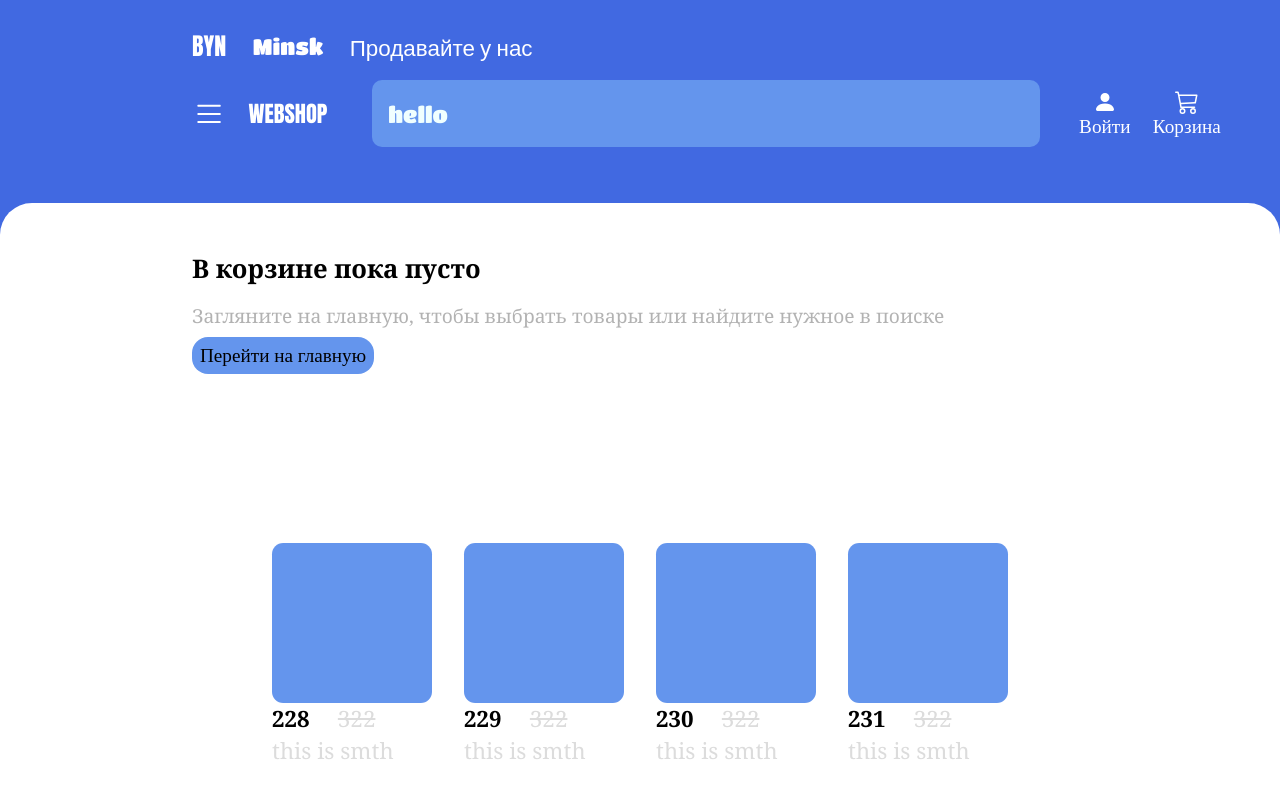
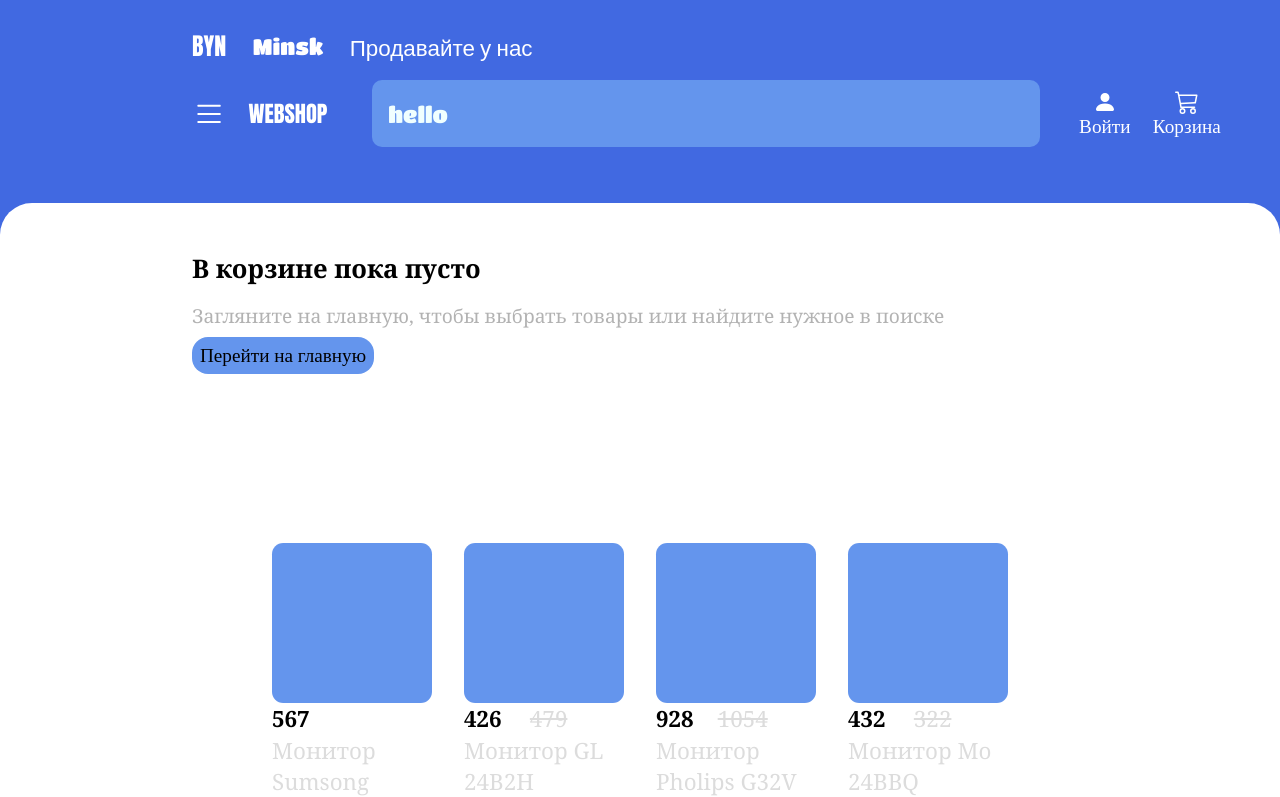
Before and after one commit to KolyaVol/ReactWebShop, a React (Create React App) app: page /cart in a window 1280 px wide. Shown: the top 797 px of the page. Built offline with nearby package versions, Linux system fonts and the light colour scheme.

Commit message:
cart trying

```diff
--- a/src/Pages/Cart/Cart.jsx
+++ b/src/Pages/Cart/Cart.jsx
@@ -1,29 +1,13 @@
 import React from 'react'
 import styles from './Cart.module.css'
 import { Link } from 'react-router-dom'
-import { useState } from 'react'
+import { useSelector } from 'react-redux'
 
 
 
 export default function Cart() {
 
-  let [prodss, setProdss] = useState([
-        {id: 1, image: '123', price: 228, sale: 322, name: 'this is smth' },
-        {id: 2, image: '123', price: 229, sale: 322, name: 'this is smth' },
-        {id: 3, image: '123', price: 230, sale: 322, name: 'this is smth' },
-        {id: 4, image: '123', price: 231, sale: 322, name: 'this is smth' },
-        {id: 5, image: '123', price: 232, sale: 322, name: 'this is smth' },
-        {id: 6, image: '123', price: 233, sale: 322, name: 'this is smth' },
-        {id: 7, image: '123', price: 234, sale: 322, name: 'this is smth' },
-        {id: 8, image: '123', price: 235, sale: 322, name: 'this is smth' },
-        {id: 9, image: '123', price: 236, sale: 322, name: 'this is smth' },
-        {id: 10, image: '123', price: 237, sale: 322, name: 'this is smth' },
-        {id: 11, image: '123', price: 238, sale: 322, name: 'this is smth' },
-        {id: 12, image: '123', price: 239, sale: 322, name: 'this is smth' },
-        {id: 13, image: '123', price: 240, sale: 322, name: 'this is smth' },
-        {id: 14, image: '123', price: 241, sale: 322, name: 'this is smth' },
-
-    ])
+  const prodList = useSelector((state) => state.prodList);
 
   return (
     <div className={styles.Cart}>
@@ -36,7 +20,7 @@ export default function Cart() {
           Перейти на главную
         </Link>
         <div className={styles.prod__list}>
-          {prodss.map((prod) =>
+          {prodList.prods.map((prod) =>
             prod.id < 8 ? (
               <div key={prod.id + "prod"} className={styles.prod__item}>
                 <div className={styles.image}></div>
--- a/src/Pages/ProdIdPage/ProdIdPage.jsx
+++ b/src/Pages/ProdIdPage/ProdIdPage.jsx
@@ -13,8 +13,8 @@ export default function Login() {
 
   const addToCart = () => {
 
-    const prodId = params.id;
-    const addProd = prodList.prods.find((item) => item.id == prodId);
+    const addProd = prodList.prods.find((item) => item.id == params.id);
+
     dispatch({ type: "ADD_PROD", payload: addProd });
     console.log(cartList);
   };
--- a/src/UI/Header/HeaderCart/HeaderCart.jsx
+++ b/src/UI/Header/HeaderCart/HeaderCart.jsx
@@ -2,13 +2,12 @@ import React from 'react'
 import { NavLink } from 'react-router-dom';
 import styles from "./HeaderCart.module.css";
 import { BsCart3 } from "react-icons/bs";
-import { useState } from 'react';
+import { useSelector } from 'react-redux';
 
 
 export default function HeaderCart() {
 
-    let [counter, setCounter] = useState(0);
-
+    const counter = useSelector((state) => state.counter);
 
     const addCssClass = (style1, style2, ...args) => {
       return [style1, style2, args].join(" ");
@@ -19,7 +18,7 @@ export default function HeaderCart() {
       to={"/cart"}
       className={addCssClass(styles.basket, styles.header__item)}
     >
-      {counter ? <div className={styles.counter}>{counter}</div> : ""}
+      {counter.count ? <div className={styles.counter}>{counter.count}</div> : ""}
       <BsCart3 />
       <span className={styles.basket}>Корзина</span>
     </NavLink>
--- /dev/null
+++ b/src/store/counterReducer.js
@@ -0,0 +1,14 @@
+const defaultState = {
+    count: 0
+}
+
+export const counterReducer = (state = defaultState, action) => {
+    switch (action.type) {
+        case 'INCREMENT':
+            return {...state, count: state.count++}
+        case 'DECREMENT':
+            return {...state, count: state.count--}
+        default:
+            return state
+    }
+}
--- a/src/store/store.js
+++ b/src/store/store.js
@@ -3,13 +3,15 @@ import { isAuthReducer } from './isAuthReducer'
 import { userName } from './userName'
 import { prodListReducer } from './prodListReducer'
 import { addToCartReducer } from './addToCartReducer'
+import { counterReducer } from './counterReducer'
 
 
 const reducer = {
   prodList: prodListReducer,
   addToCart: addToCartReducer,
   isAuth: isAuthReducer,
-  userName: userName
+  userName: userName,
+  counter: counterReducer,
 }
 
 export const store = configureStore({reducer})
```
